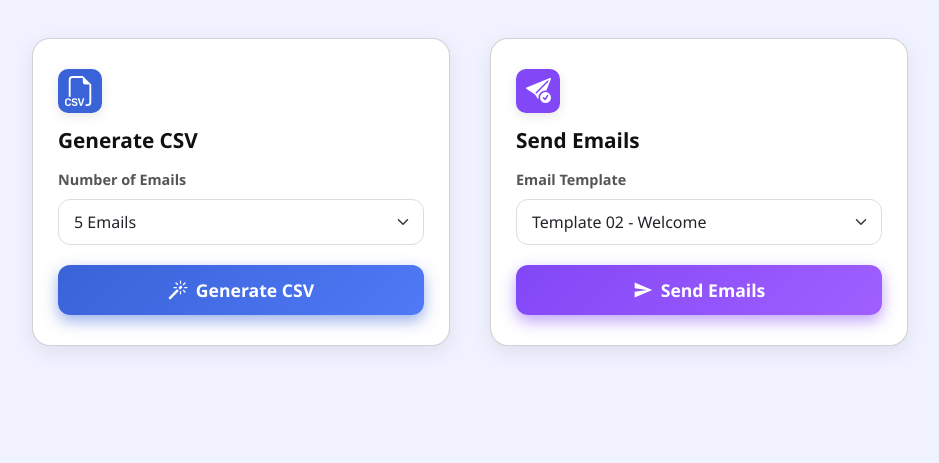
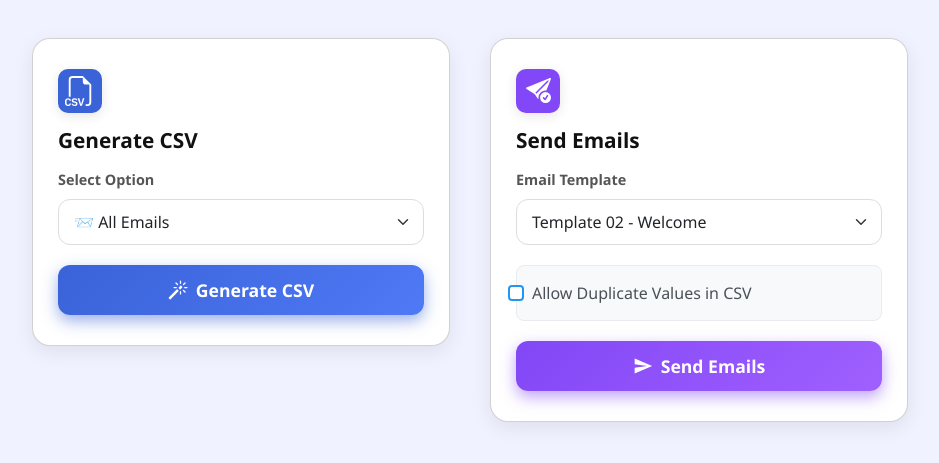
Before and after one commit to Shahryar123/EmailsSender_Sanitization-GmailerPro-, a Flask app: page / in a window 1280 px wide. Shown: the part 253-716 px from the top of the page, without its empty margins (170-1109 px from the left). Run offline with Flask 3, Linux system fonts and the light colour scheme; some libraries are stand-ins or nearby versions.

Commit message:
Include Calender in Generate and Allow Duplicates

```diff
--- a/app.py
+++ b/app.py
@@ -9,20 +9,36 @@ app.secret_key = "super_secret_key"  # Required for session and flash messages
 def index():
     if request.method == "POST":
         if "generate_csv" in request.form:
-            num_emails = request.form.get("num_emails")
+            email_option = request.form.get("email_option")  # 'all' or 'date'
+            start_date = request.form.get("start_date")
+            end_date = request.form.get("end_date")
+
+            # Save the selections in session so they're remembered
+            session['email_option'] = email_option
+            session['start_date'] = start_date
+            session['end_date'] = end_date
+
             try:
-                subprocess.run(["python", "gmail_to_csv.py", num_emails], check=True)
-                session['num_emails'] = num_emails  # store selection in session
-                flash(f"CSV with {num_emails} records generated successfully!", "success")
+                if email_option == "date" and start_date and end_date:
+                    subprocess.run(
+                        ["python", "gmail_to_csv.py", "date", start_date, end_date],
+                        check=True
+                    )
+                    flash(f"CSV generated for emails from {start_date} to {end_date}!", "success")
+                else:
+                    subprocess.run(["python", "gmail_to_csv.py", "all"], check=True)
+                    flash("CSV with all emails generated successfully!", "success")
             except subprocess.CalledProcessError:
                 flash("Failed to generate CSV file.", "error")
-                pass
+
         elif "send_email" in request.form:
             template = request.form.get("template_name")
-            num_emails = session.get('num_emails', 'all')
+            email_option = session.get('email_option', 'all')
+             # Get checkbox value (True if checked, False if not)
+            allow_duplicates = request.form.get("allow_duplicates") == "1"
+
             try:
-                logs = run_email_sender(template_name=template)  # returns list of messages
-                # Flash each message with 'success' or 'error' based on content:
+                logs = run_email_sender(template_name=template, allow_duplicates=allow_duplicates)
                 for log in logs:
                     if "❌" in log or "Error" in log:
                         flash(log, "error")
@@ -33,9 +49,22 @@ def index():
 
         return redirect(url_for("index"))
 
-    last_num_emails = session.get('num_emails', '5')
-    messages = [{'category': cat, 'message': msg} for cat, msg in get_flashed_messages(with_categories=True)]
-    return render_template("index.html", last_num_emails=last_num_emails, flash_messages=messages)
+    # Load last values for the form
+    last_email_option = session.get('email_option', 'all')
+    last_start_date = session.get('start_date', '')
+    last_end_date = session.get('end_date', '')
+
+    messages = [
+        {'category': cat, 'message': msg}
+        for cat, msg in get_flashed_messages(with_categories=True)
+    ]
+    return render_template(
+        "index.html",
+        last_num_emails=last_email_option,  # still using this name for backward compatibility
+        last_start_date=last_start_date,
+        last_end_date=last_end_date,
+        flash_messages=messages
+    )
 
 if __name__ == "__main__":
     app.run(debug=True)
--- a/static/style.css
+++ b/static/style.css
@@ -46,7 +46,9 @@ h1 {
     gap: 40px;
     justify-content: center;
     flex-wrap: wrap;
+    align-items: flex-start; /* key to stop vertical stretching */
 }
+
 .card {
     background: white;
     border-radius: 18px;
@@ -54,6 +56,47 @@ h1 {
     flex: 1 1 380px;
     box-shadow: 0 6px 20px rgba(0,0,0,0.08);
     text-align: left;
+    height: auto; /* ensures content determines height */
+}
+#date_range {
+    max-height: 0;
+    overflow: hidden;
+    transition: max-height 0.4s ease, opacity 0.4s ease;
+    opacity: 0;
+}
+
+#date_range.show {
+    opacity: 1;
+}
+.form-check {
+    margin-bottom: 20px;
+    margin-top: 20px;
+    padding: 15px;
+    background: #f8f9fa;
+    border-radius: 8px;
+    border: 1px solid #e9ecef;
+}
+
+.form-check-input {
+    margin-top: 0.25rem;
+    border: 2px solid #2196F3;
+    border-radius: 4px;
+}
+
+.form-check-input:focus {
+    border-color: #1976D2;
+    box-shadow: 0 0 0 0.2rem rgba(33, 150, 243, 0.25);
+}
+
+.form-check-input:checked {
+    background-color: #2196F3;
+    border-color: #2196F3;
+}
+
+.form-check-label {
+    font-weight: 500;
+    color: #495057;
+    cursor: pointer;
 }
 .card .card-icon {
     width: 44px;
--- a/templates/index.html
+++ b/templates/index.html
@@ -20,23 +20,34 @@
         <h1 class="text-4xl md:text-5xl font-bold bg-gradient-to-r from-blue-600 via-purple-600 to-indigo-600 bg-clip-text text-transparent mb-4">Email Automation</h1>
         <p class="subtitle">Streamline your email campaigns with our advanced automation platform. Generate targeted lists and send beautiful emails effortlessly.</p>
 
+
         <div class="cards-row">
             <!-- Generate CSV Card -->
             <div class="card generate">
                 <div class="card-icon" aria-hidden="true">
-                <!-- Spreadsheet Icon -->
                     <svg xmlns="http://www.w3.org/2000/svg" width="30" height="30" fill="currentColor" class="bi bi-filetype-csv" viewBox="0 0 16 16">
                         <path fill-rule="evenodd" d="M14 4.5V14a2 2 0 0 1-2 2h-1v-1h1a1 1 0 0 0 1-1V4.5h-2A1.5 1.5 0 0 1 9.5 3V1H4a1 1 0 0 0-1 1v9H2V2a2 2 0 0 1 2-2h5.5zM3.517 14.841a1.13 1.13 0 0 0 .401.823q.195.162.478.252.284.091.665.091.507 0 .859-.158.354-.158.539-.44.187-.284.187-.656 0-.336-.134-.56a1 1 0 0 0-.375-.357 2 2 0 0 0-.566-.21l-.621-.144a1 1 0 0 1-.404-.176.37.37 0 0 1-.144-.299q0-.234.185-.384.188-.152.512-.152.214 0 .37.068a.6.6 0 0 1 .246.181.56.56 0 0 1 .12.258h.75a1.1 1.1 0 0 0-.2-.566 1.2 1.2 0 0 0-.5-.41 1.8 1.8 0 0 0-.78-.152q-.439 0-.776.15-.337.149-.527.421-.19.273-.19.639 0 .302.122.524.124.223.352.367.228.143.539.213l.618.144q.31.073.463.193a.39.39 0 0 1 .152.326.5.5 0 0 1-.085.29.56.56 0 0 1-.255.193q-.167.07-.413.07-.175 0-.32-.04a.8.8 0 0 1-.248-.115.58.58 0 0 1-.255-.384zM.806 13.693q0-.373.102-.633a.87.87 0 0 1 .302-.399.8.8 0 0 1 .475-.137q.225 0 .398.097a.7.7 0 0 1 .272.26.85.85 0 0 1 .12.381h.765v-.072a1.33 1.33 0 0 0-.466-.964 1.4 1.4 0 0 0-.489-.272 1.8 1.8 0 0 0-.606-.097q-.534 0-.911.223-.375.222-.572.632-.195.41-.196.979v.498q0 .568.193.976.197.407.572.626.375.217.914.217.439 0 .785-.164t.55-.454a1.27 1.27 0 0 0 .226-.674v-.076h-.764a.8.8 0 0 1-.118.363.7.7 0 0 1-.272.25.9.9 0 0 1-.401.087.85.85 0 0 1-.478-.132.83.83 0 0 1-.299-.392 1.7 1.7 0 0 1-.102-.627zm8.239 2.238h-.953l-1.338-3.999h.917l.896 3.138h.038l.888-3.138h.879z"/>
                     </svg>
                 </div>
                 <h3>Generate CSV</h3>
                 <form method="post" class="mb-0">
-                <label for="num_emails" class="form-label">Number of Emails</label>
-                <select name="num_emails" id="num_emails" class="form-select" aria-label="Number of Emails">
-                    <option value="5" {% if last_num_emails == '5' %}selected{% endif %}>5 Emails</option>
-                    <option value="10" {% if last_num_emails == '10' %}selected{% endif %}>10 Emails</option>
-                    <option value="all" {% if last_num_emails == 'all' %}selected{% endif %}>All Emails</option>
+                        <label for="email_option" class="form-label">Select Option</label>
+                        <select name="email_option" id="email_option" class="form-select" aria-label="Select Option">
+                            <option value="all" selected>📨 All Emails</option>
+                            <option value="date">📅 Select Date</option>
                         </select>
+
+                    <!-- Date inputs (smoothly expand) -->
+                    <div id="date_range">
+                        <div class="mb-3" style="margin-top: 13px;">
+                            <label for="start_date" class="form-label">From Date</label>
+                            <input type="date" name="start_date" id="start_date" class="form-control">
+                        </div>
+                        <div class="mb-3">
+                            <label for="end_date" class="form-label">To Date</label>
+                            <input type="date" name="end_date" id="end_date" class="form-control">
+                        </div>
+                    </div>
 
                     <button type="submit" name="generate_csv" class="btn btn-generate">
                         <svg xmlns="http://www.w3.org/2000/svg" width="20" height="20" fill="currentColor" class="bi bi-magic" viewBox="0 0 16 16">
@@ -64,11 +75,20 @@
                         <option value="Template_01.html">Template 01 - Notification</option>
                         <option value="Template_02.html" selected>Template 02 - Welcome</option>
                     </select>
+
+                    <!-- Checkbox for duplicate values -->
+                    <div class="form-check">
+                        <input class="form-check-input" type="checkbox" name="allow_duplicates" id="allow_duplicates" value="1">
+                        <label class="form-check-label" for="allow_duplicates">
+                            Allow Duplicate Values in CSV
+                        </label>
+                    </div>
                     <button type="submit" name="send_email" class="btn btn-send">
                         <svg xmlns="http://www.w3.org/2000/svg" class="icon" viewBox="0 0 24 24" aria-hidden="true"><path d="M2.01 21L23 12 2.01 3 2 10l15 2-15 2z"/></svg>
                         Send Emails
                     </button>
                 </form>
+
             </div>
     </div>
 </div>
@@ -97,8 +117,38 @@
         }
     });
 </script>
+ <script>
+        document.addEventListener("DOMContentLoaded", function () {
+            const emailOption = document.getElementById("email_option");
+            const dateRange = document.getElementById("date_range");
 
+            // Start collapsed
+            dateRange.style.maxHeight = "0";
 
+            emailOption.addEventListener("change", function () {
+                if (this.value === "date") {
+                    // Expanding
+                    dateRange.classList.add("show");
+                    dateRange.style.maxHeight = dateRange.scrollHeight + "px";
+                } else {
+                    // Collapsing - set current height first, then animate to 0
+                    dateRange.style.maxHeight = dateRange.scrollHeight + "px";
+                    // Force reflow
+                    dateRange.offsetHeight;
+                    // Start both animations simultaneously
+                    dateRange.classList.remove("show");
+                    dateRange.style.maxHeight = "0";
+                }
+            });
 
+            // Optional: Reset max-height after transition completes
+            dateRange.addEventListener('transitionend', function() {
+                if (dateRange.classList.contains('show')) {
+                    // When fully expanded, remove max-height constraint for flexibility
+                    dateRange.style.maxHeight = 'none';
+                }
+            });
+        });
+    </script>
 </body>
 </html>
```
Also changed, not shown: gmail_to_csv.py (+47 -8 lines), send_emails.py (+5 -2 lines). Lines whose indentation alone changed are shown as unchanged.
